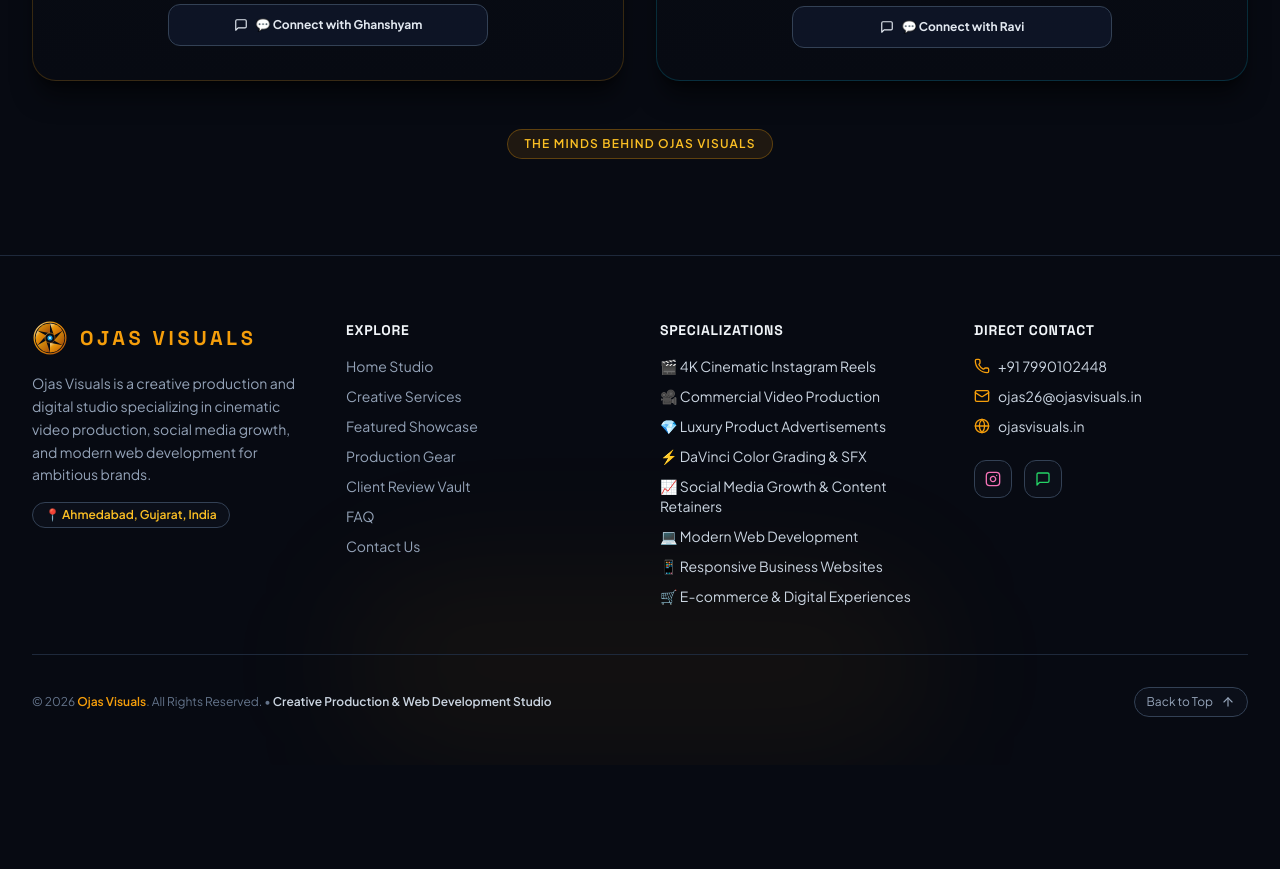
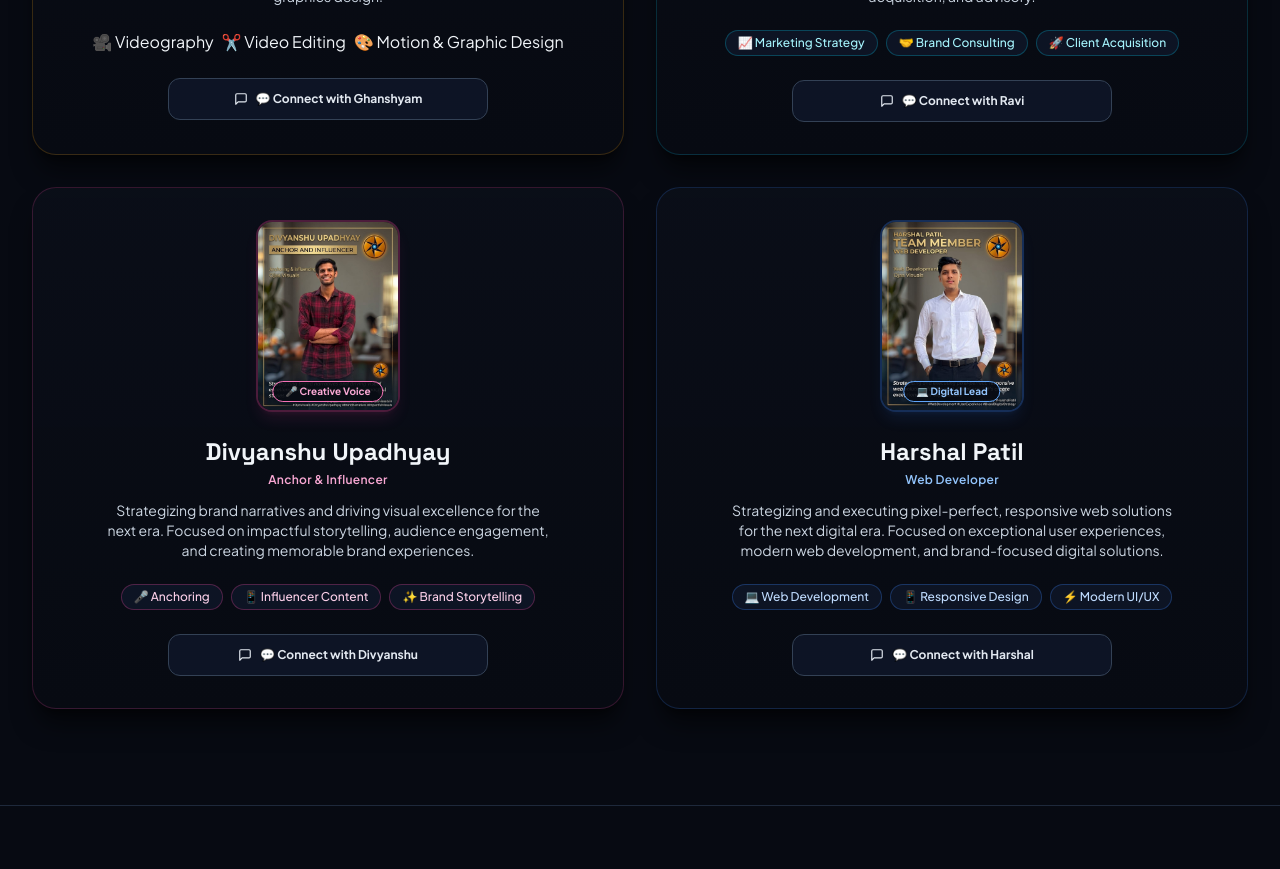
Before and after one commit to saipatil29/ojasvisuals.in, a React (Vite) app: page / in a window 1280 px wide. Shown: the part 9880-10749 px from the top of the page. Before the commit the page ends 10645 px from the top, so only its background shows below. Built offline with nearby package versions, Linux system fonts and the light colour scheme.

Commit message:
Add team members and update studio branding

```diff
--- a/src/components/about/FounderSection.jsx
+++ b/src/components/about/FounderSection.jsx
@@ -3,32 +3,55 @@ import { studioData } from '../../data/content';
 import founderImg from '../../assets/images/founder_om_parmar.jpg';
 import ghanshyamImg from '../../assets/images/ghanshyam_patel.png';
 import raviImg from '../../assets/images/ravi_panchal.png';
-import { Sparkles, MessageSquare, ExternalLink, Award, CheckCircle2, Instagram, Phone, ShieldCheck } from 'lucide-react';
+import divyanshuImg from '../../assets/images/divyanshu_upadhyay.jpeg';
+import harshalImg from '../../assets/images/harshal_patil.jpeg';
+import {
+  MessageSquare,
+  Instagram,
+} from 'lucide-react';
 
 export const FounderSection = () => {
-  const { founder, team } = studioData;
+  const { founder } = studioData;
 
   return (
-    <section id="about" className="relative py-24 px-4 sm:px-6 lg:px-8 max-w-7xl mx-auto">
+    <section
+      id="about"
+      className="relative py-24 px-4 sm:px-6 lg:px-8 max-w-7xl mx-auto"
+    >
 
-      {/* Section Header */}
+      {/* ========================================
+          SECTION HEADER
+      ========================================= */}
       <div className="text-center mb-16">
+
+        {/* Section Label */}
+        <div className="inline-block bg-gold-primary/10 border border-gold-primary/30 text-gold-light text-xs font-semibold px-4 py-1.5 rounded-full uppercase tracking-widest mb-5">
+          The Minds Behind Ojas Visuals
+        </div>
+
+        {/* Main Heading */}
         <h2 className="font-heading text-3xl sm:text-4xl md:text-5xl font-bold text-slate-100 mb-4">
           Leadership &amp; Core Creative Team
         </h2>
 
         <p className="text-slate-400 text-sm sm:text-base max-w-2xl mx-auto">
-          Dedicated directors, cinematographers, and brand strategists committed to bringing high-voltage visual excellence to your brand.
+          A multidisciplinary team combining cinematic production, creative
+          strategy, marketing, influencer presence, and modern web development
+          to build powerful digital experiences for ambitious brands.
         </p>
+
       </div>
 
-      {/* Main Founder Profile Card (Om Parmar) */}
+
+      {/* ========================================
+          FOUNDER — OM PARMAR
+      ========================================= */}
       <div className="grid grid-cols-1 lg:grid-cols-12 gap-8 lg:gap-12 items-center p-6 sm:p-10 lg:p-12 rounded-3xl bg-gradient-to-br from-dark-800/95 via-dark-700/70 to-dark-800/95 border border-gold-primary/30 shadow-2xl shadow-black/70 relative overflow-hidden mb-12">
 
         {/* Ambient Corner Glow */}
         <div className="absolute top-0 right-0 w-48 h-48 bg-gold-primary/10 rounded-full blur-3xl pointer-events-none" />
 
-        {/* Left Column: Om's Image */}
+        {/* Om's Image */}
         <div className="lg:col-span-5 relative group">
           <div className="relative rounded-2xl overflow-hidden border-2 border-gold-primary/40 shadow-2xl shadow-gold-primary/20 aspect-[3/4] max-h-[500px] w-full mx-auto bg-dark-900">
 
@@ -39,11 +62,12 @@ export const FounderSection = () => {
               loading="lazy"
             />
 
-            {/* Dark gradient overlay */}
+            {/* Dark Gradient */}
             <div className="absolute inset-0 bg-gradient-to-t from-dark-900/90 via-dark-900/20 to-transparent pointer-events-none" />
 
-            {/* Director Badge Tag */}
+            {/* Founder Badge */}
             <div className="absolute bottom-4 left-4 right-4 flex items-center justify-between">
+
               <span className="inline-flex items-center gap-1.5 px-3.5 py-1.5 rounded-full bg-dark-900/95 border border-gold-primary/50 text-gold-light text-xs font-semibold backdrop-blur-md">
                 {founder.tag}
               </span>
@@ -51,11 +75,14 @@ export const FounderSection = () => {
               <span className="text-[11px] text-slate-300 font-medium bg-black/70 px-2.5 py-1 rounded-full backdrop-blur-sm">
                 Ahmedabad, India
               </span>
+
             </div>
+
           </div>
         </div>
 
-        {/* Right Column: Bio & Core Skills */}
+
+        {/* Om's Bio */}
         <div className="lg:col-span-7 flex flex-col justify-center space-y-6">
 
           <div>
@@ -64,13 +91,24 @@ export const FounderSection = () => {
             </h3>
 
             <div className="flex flex-wrap items-center gap-2 text-sm font-semibold tracking-wide">
-              <span className="text-gold-light">{founder.title}</span>
-              <span className="text-slate-500">•</span>
-              <span className="text-slate-200">Videographer | Editor</span>
+
+              <span className="text-gold-light">
+                {founder.title}
+              </span>
+
+              <span className="text-slate-500">
+                •
+              </span>
+
+              <span className="text-slate-200">
+                Videographer | Editor
+              </span>
+
             </div>
           </div>
 
-          {/* Fully Preserved Bio Paragraphs */}
+
+          {/* Bio */}
           <div className="space-y-3.5 text-slate-300 text-sm sm:text-base leading-relaxed">
 
             <p className="border-l-2 border-gold-primary/50 pl-4 py-1 text-slate-200">
@@ -83,26 +121,37 @@ export const FounderSection = () => {
 
           </div>
 
-          {/* Interactive Skills Badges */}
+
+          {/* Core Skills */}
           <div>
+
             <h4 className="text-xs font-semibold text-slate-400 uppercase tracking-wider mb-2.5">
               Core Technical Capabilities
             </h4>
 
             <div className="flex flex-wrap gap-2">
+
               {founder.skills.map((skill, index) => (
                 <span
                   key={index}
                   className="inline-flex items-center gap-1.5 px-3.5 py-1.5 rounded-full bg-dark-700/90 hover:bg-dark-600 border border-gold-primary/20 hover:border-gold-primary/50 text-slate-200 text-xs font-medium transition-all"
                 >
-                  <span>{skill.icon}</span>
-                  <span>{skill.name}</span>
+                  <span>
+                    {skill.icon}
+                  </span>
+
+                  <span>
+                    {skill.name}
+                  </span>
                 </span>
               ))}
+
             </div>
+
           </div>
 
-          {/* Action Buttons */}
+
+          {/* Founder Buttons */}
           <div className="pt-3 flex flex-wrap items-center gap-3">
 
             <a
@@ -111,15 +160,21 @@ export const FounderSection = () => {
               rel="noopener noreferrer"
               className="inline-flex items-center gap-2 px-5 py-3 rounded-full bg-gradient-to-r from-gold-primary to-amber-600 hover:from-gold-light hover:to-gold-primary text-black font-bold text-xs sm:text-sm shadow-lg shadow-gold-primary/25 hover:-translate-y-0.5 transition-all"
             >
-              <span>{founder.buttons.vipLine.label}</span>
+              <span>
+                {founder.buttons.vipLine.label}
+              </span>
             </a>
+
 
             <a
               href="#portfolio"
               className="inline-flex items-center gap-2 px-5 py-3 rounded-full bg-dark-700/80 hover:bg-dark-600 border border-slate-700 hover:border-gold-primary/40 text-slate-200 text-xs sm:text-sm font-semibold transition-all"
             >
-              <span>View Work</span>
+              <span>
+                View Work
+              </span>
             </a>
+
 
             <a
               href={founder.buttons.instagram}
@@ -128,20 +183,31 @@ export const FounderSection = () => {
               className="inline-flex items-center gap-1.5 px-4 py-3 rounded-full border border-pink-500/40 hover:border-pink-400 text-pink-300 hover:text-white hover:bg-pink-600/20 text-xs sm:text-sm font-semibold transition-all"
             >
               <Instagram className="w-4 h-4 text-pink-400" />
-              <span>Instagram</span>
+
+              <span>
+                Instagram
+              </span>
             </a>
 
           </div>
+
         </div>
+
       </div>
 
-      {/* Core Creative Team Members Grid */}
+
+      {/* ========================================
+          CORE CREATIVE TEAM
+      ========================================= */}
       <div className="grid grid-cols-1 md:grid-cols-2 gap-8">
 
-        {/* Ghanshyam Patel Card */}
+
+        {/* ========================================
+            GHANSHYAM PATEL
+        ========================================= */}
         <div className="p-8 rounded-3xl bg-gradient-to-b from-dark-800/90 to-dark-900 border border-gold-primary/20 hover:border-gold-primary/50 shadow-xl shadow-black/50 transition-all duration-300 flex flex-col items-center text-center relative group">
 
-          {/* Ghanshyam Photo */}
+          {/* Photo */}
           <div className="relative w-36 h-48 rounded-2xl overflow-hidden mb-6 border-2 border-gold-primary/30 shadow-lg shadow-gold-primary/10 group-hover:scale-105 transition-transform bg-dark-900">
 
             <img
@@ -157,6 +223,7 @@ export const FounderSection = () => {
 
           </div>
 
+
           <h3 className="font-heading text-2xl font-bold text-slate-100 mb-1">
             Ghanshyam Patel
           </h3>
@@ -166,14 +233,28 @@ export const FounderSection = () => {
           </p>
 
           <p className="text-slate-300 text-xs sm:text-sm leading-relaxed mb-6 max-w-md">
-            Capturing moments, shaping visions, and telling compelling stories. Delivering high-impact visuals, precision video editing, and modern graphics design.
+            Capturing moments, shaping visions, and telling compelling
+            stories. Delivering high-impact visuals, precision video editing,
+            and modern graphics design.
           </p>
 
+
           <div className="flex flex-wrap justify-center gap-2 mb-6">
-            <span className="skill-pill">🎥 Videography</span>
-            <span className="skill-pill">✂️ Video Editing</span>
-            <span className="skill-pill">🎨 Motion &amp; Graphic Design</span>
+
+            <span className="skill-pill">
+              🎥 Videography
+            </span>
+
+            <span className="skill-pill">
+              ✂️ Video Editing
+            </span>
+
+            <span className="skill-pill">
+              🎨 Motion &amp; Graphic Design
+            </span>
+
           </div>
+
 
           <a
             href="https://wa.me/917990102448?text=Hi%20Ghanshyam,%20I%20want%20to%20collaborate%20on%20design%20and%20video%20production."
@@ -182,15 +263,21 @@ export const FounderSection = () => {
             className="w-full max-w-xs flex items-center justify-center gap-2 py-3 rounded-xl bg-dark-700/80 hover:bg-gold-primary hover:text-black text-slate-200 text-xs font-bold border border-slate-700 transition-all"
           >
             <MessageSquare className="w-3.5 h-3.5" />
-            <span>💬 Connect with Ghanshyam</span>
+
+            <span>
+              💬 Connect with Ghanshyam
+            </span>
           </a>
 
         </div>
 
-        {/* Ravi Panchal Card */}
+
+        {/* ========================================
+            RAVI PANCHAL
+        ========================================= */}
         <div className="p-8 rounded-3xl bg-gradient-to-b from-dark-800/90 to-dark-900 border border-cyan-500/20 hover:border-cyan-400/50 shadow-xl shadow-black/50 transition-all duration-300 flex flex-col items-center text-center relative group">
 
-          {/* Ravi Photo */}
+          {/* Photo */}
           <div className="relative w-36 h-48 rounded-2xl overflow-hidden mb-6 border-2 border-cyan-500/30 shadow-lg shadow-cyan-500/10 group-hover:scale-105 transition-transform bg-dark-900">
 
             <img
@@ -206,6 +293,7 @@ export const FounderSection = () => {
 
           </div>
 
+
           <h3 className="font-heading text-2xl font-bold text-slate-100 mb-1">
             Ravi Panchal
           </h3>
@@ -215,8 +303,11 @@ export const FounderSection = () => {
           </p>
 
           <p className="text-slate-300 text-xs sm:text-sm leading-relaxed mb-6 max-w-md">
-            Strategizing brand narratives and driving visual excellence for the next era. Focused on full-funnel marketing management, client acquisition, and advisory.
+            Strategizing brand narratives and driving visual excellence for
+            the next era. Focused on full-funnel marketing management, client
+            acquisition, and advisory.
           </p>
+
 
           <div className="flex flex-wrap justify-center gap-2 mb-6">
 
@@ -234,6 +325,7 @@ export const FounderSection = () => {
 
           </div>
 
+
           <a
             href="https://wa.me/917990102448?text=Hi%20Ravi,%20I%20want%20to%20discuss%20brand%20strategy%20and%20marketing%20consulting."
             target="_blank"
@@ -241,20 +333,157 @@ export const FounderSection = () => {
             className="w-full max-w-xs flex items-center justify-center gap-2 py-3 rounded-xl bg-dark-700/80 hover:bg-cyan-500 hover:text-black text-slate-200 text-xs font-bold border border-slate-700 transition-all"
           >
             <MessageSquare className="w-3.5 h-3.5" />
-            <span>💬 Connect with Ravi</span>
+
+            <span>
+              💬 Connect with Ravi
+            </span>
+          </a>
+
+        </div>
+
+
+        {/* ========================================
+            DIVYANSHU UPADHYAY
+        ========================================= */}
+        <div className="p-8 rounded-3xl bg-gradient-to-b from-dark-800/90 to-dark-900 border border-pink-500/20 hover:border-pink-400/50 shadow-xl shadow-black/50 transition-all duration-300 flex flex-col items-center text-center relative group">
+
+          {/* Photo */}
+          <div className="relative w-36 h-48 rounded-2xl overflow-hidden mb-6 border-2 border-pink-500/30 shadow-lg shadow-pink-500/10 group-hover:scale-105 transition-transform bg-dark-900">
+
+            <img
+              src={divyanshuImg}
+              alt="Divyanshu Upadhyay - Anchor and Influencer at Ojas Visuals"
+              className="w-full h-full object-cover object-center"
+              loading="lazy"
+            />
+
+            <div className="absolute bottom-2 left-1/2 -translate-x-1/2 bg-dark-900/90 px-3 py-0.5 rounded-full border border-pink-400 text-[10px] font-bold text-pink-300 whitespace-nowrap shadow">
+              🎤 Creative Voice
+            </div>
+
+          </div>
+
+
+          <h3 className="font-heading text-2xl font-bold text-slate-100 mb-1">
+            Divyanshu Upadhyay
+          </h3>
+
+          <p className="text-pink-300 text-xs font-semibold tracking-wide mb-3">
+            Anchor &amp; Influencer
+          </p>
+
+          <p className="text-slate-300 text-xs sm:text-sm leading-relaxed mb-6 max-w-md">
+            Strategizing brand narratives and driving visual excellence for
+            the next era. Focused on impactful storytelling, audience
+            engagement, and creating memorable brand experiences.
+          </p>
+
+
+          <div className="flex flex-wrap justify-center gap-2 mb-6">
+
+            <span className="px-3 py-1 rounded-full bg-dark-700/80 border border-pink-500/30 text-pink-200 text-xs font-medium">
+              🎤 Anchoring
+            </span>
+
+            <span className="px-3 py-1 rounded-full bg-dark-700/80 border border-pink-500/30 text-pink-200 text-xs font-medium">
+              📱 Influencer Content
+            </span>
+
+            <span className="px-3 py-1 rounded-full bg-dark-700/80 border border-pink-500/30 text-pink-200 text-xs font-medium">
+              ✨ Brand Storytelling
+            </span>
+
+          </div>
+
+
+          <a
+            href="https://wa.me/917990102448?text=Hi%20Divyanshu,%20I%20want%20to%20discuss%20anchoring%20and%20influencer%20collaboration."
+            target="_blank"
+            rel="noopener noreferrer"
+            className="w-full max-w-xs flex items-center justify-center gap-2 py-3 rounded-xl bg-dark-700/80 hover:bg-pink-500 hover:text-black text-slate-200 text-xs font-bold border border-slate-700 transition-all"
+          >
+            <MessageSquare className="w-3.5 h-3.5" />
+
+            <span>
+              💬 Connect with Divyanshu
+            </span>
+          </a>
+
+        </div>
+
+
+        {/* ========================================
+            HARSHAL PATIL
+        ========================================= */}
+        <div className="p-8 rounded-3xl bg-gradient-to-b from-dark-800/90 to-dark-900 border border-blue-500/20 hover:border-blue-400/50 shadow-xl shadow-black/50 transition-all duration-300 flex flex-col items-center text-center relative group">
+
+          {/* Photo */}
+          <div className="relative w-36 h-48 rounded-2xl overflow-hidden mb-6 border-2 border-blue-500/30 shadow-lg shadow-blue-500/10 group-hover:scale-105 transition-transform bg-dark-900">
+
+            <img
+              src={harshalImg}
+              alt="Harshal Patil - Web Developer at Ojas Visuals"
+              className="w-full h-full object-cover object-center"
+              loading="lazy"
+            />
+
+            <div className="absolute bottom-2 left-1/2 -translate-x-1/2 bg-dark-900/90 px-3 py-0.5 rounded-full border border-blue-400 text-[10px] font-bold text-blue-300 whitespace-nowrap shadow">
+              💻 Digital Lead
+            </div>
+
+          </div>
+
+
+          <h3 className="font-heading text-2xl font-bold text-slate-100 mb-1">
+            Harshal Patil
+          </h3>
+
+          <p className="text-blue-300 text-xs font-semibold tracking-wide mb-3">
+            Web Developer
+          </p>
+
+          <p className="text-slate-300 text-xs sm:text-sm leading-relaxed mb-6 max-w-md">
+            Strategizing and executing pixel-perfect, responsive web
+            solutions for the next digital era. Focused on exceptional user
+            experiences, modern web development, and brand-focused digital
+            solutions.
+          </p>
+
+
+          <div className="flex flex-wrap justify-center gap-2 mb-6">
+
+            <span className="px-3 py-1 rounded-full bg-dark-700/80 border border-blue-500/30 text-blue-200 text-xs font-medium">
+              💻 Web Development
+            </span>
+
+            <span className="px-3 py-1 rounded-full bg-dark-700/80 border border-blue-500/30 text-blue-200 text-xs font-medium">
+              📱 Responsive Design
+            </span>
+
+            <span className="px-3 py-1 rounded-full bg-dark-700/80 border border-blue-500/30 text-blue-200 text-xs font-medium">
+              ⚡ Modern UI/UX
+            </span>
+
+          </div>
+
+
+          <a
+            href="https://wa.me/917990102448?text=Hi%20Harshal,%20I%20want%20to%20discuss%20web%20development%20and%20website%20design."
+            target="_blank"
+            rel="noopener noreferrer"
+            className="w-full max-w-xs flex items-center justify-center gap-2 py-3 rounded-xl bg-dark-700/80 hover:bg-blue-500 hover:text-black text-slate-200 text-xs font-bold border border-slate-700 transition-all"
+          >
+            <MessageSquare className="w-3.5 h-3.5" />
+
+            <span>
+              💬 Connect with Harshal
+            </span>
           </a>
 
         </div>
 
       </div>
 
-      {/* Section Label at Bottom */}
-      <div className="text-center mt-12">
-        <div className="inline-block bg-gold-primary/10 border border-gold-primary/30 text-gold-light text-xs font-semibold px-4 py-1.5 rounded-full uppercase tracking-widest">
-          The Minds Behind Ojas Visuals
-        </div>
-      </div>
-
     </section>
   );
 };
--- a/src/data/content.js
+++ b/src/data/content.js
@@ -1,7 +1,8 @@
 export const studioData = {
   brandName: "OJAS VISUALS",
 
-  tagline: "Visuals, Digital Experiences & Growth — Built to Make Brands Stand Out.",
+  tagline:
+    "Visuals, Digital Experiences & Growth — Built to Make Brands Stand Out.",
 
   badge: "Visual Production & Digital Studio",
 
@@ -193,6 +194,63 @@ export const studioData = {
         "https://wa.me/917990102448?text=Hi%20Ravi,%20I%20want%20to%20discuss%20brand%20strategy%20and%20marketing%20consulting.",
 
       buttonLabel: "💬 Connect with Ravi"
+    },
+
+    {
+      id: "divyanshu-upadhyay",
+
+      name: "Divyanshu Upadhyay",
+
+      role: "Anchor & Influencer",
+
+      specialization:
+        "Anchoring, Influencer Content & Brand Storytelling",
+
+      tag: "🎤 Creative Voice",
+
+      tagColor: "pink",
+
+      bio:
+        "Strategizing brand narratives and driving visual excellence for the next era. Focused on impactful storytelling, audience engagement, and creating memorable brand experiences.",
+
+      skills: [
+        "🎤 Anchoring",
+        "📱 Influencer Content",
+        "✨ Brand Storytelling"
+      ],
+
+      contactUrl:
+        "https://wa.me/917990102448?text=Hi%20Divyanshu,%20I%20want%20to%20discuss%20anchoring%20and%20influencer%20collaboration.",
+
+      buttonLabel: "💬 Connect with Divyanshu"
+    },
+
+    {
+      id: "harshal-patil",
+
+      name: "Harshal Patil",
+
+      role: "Web Developer",
+
+      specialization: "Web Development & Digital Experiences",
+
+      tag: "💻 Digital Lead",
+
+      tagColor: "blue",
+
+      bio:
+        "Strategizing and executing pixel-perfect, responsive web solutions for the next digital era. Focused on exceptional user experiences, modern web development, and brand-focused digital solutions.",
+
+      skills: [
+        "💻 Web Development",
+        "📱 Responsive Design",
+        "⚡ Modern UI/UX"
+      ],
+
+      contactUrl:
+        "https://wa.me/917990102448?text=Hi%20Harshal,%20I%20want%20to%20discuss%20web%20development%20and%20website%20design.",
+
+      buttonLabel: "💬 Connect with Harshal"
     }
   ],
 
```
Also changed, not shown: src/assets/images/divyanshu_upadhyay.jpeg (added), src/assets/images/harshal_patil.jpeg (added).
